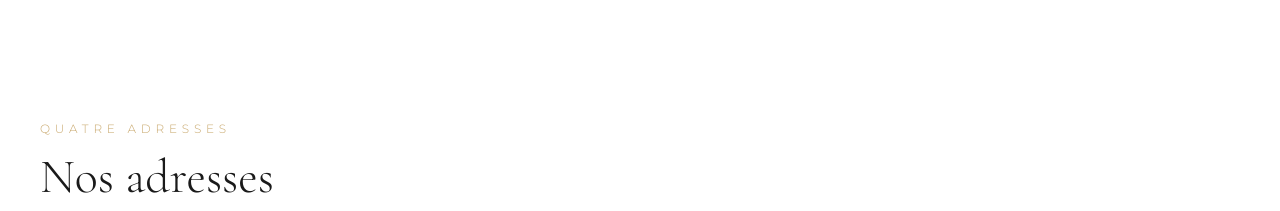
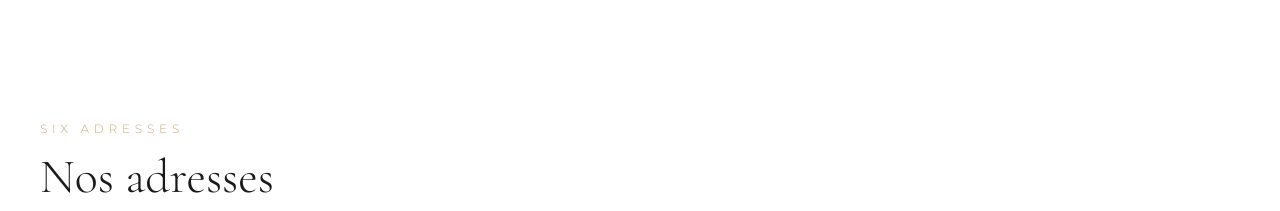
Before and after one commit to teetom3/kwerk-copy, a Next.js app: page / in a window 1280 px wide. Shown: the part 1360-1571 px from the top of the page. Built offline with nearby package versions, Linux system fonts and the light colour scheme.

Commit message:
Update: Change section label from "Quatre adresses" to "Six adresses"

```diff
--- a/src/app/page.tsx
+++ b/src/app/page.tsx
@@ -171,7 +171,7 @@ export default function HomePage() {
         <div className="max-w-screen-xl mx-auto px-6 md:px-10">
           <div className="mb-16">
             <p className="text-kwerk-gold text-xs tracking-[0.4em] uppercase font-sans font-light mb-4">
-              Quatre adresses
+              Six adresses
             </p>
             <h2 className="font-serif text-4xl md:text-5xl font-light text-kwerk-dark">
               Nos adresses
```
